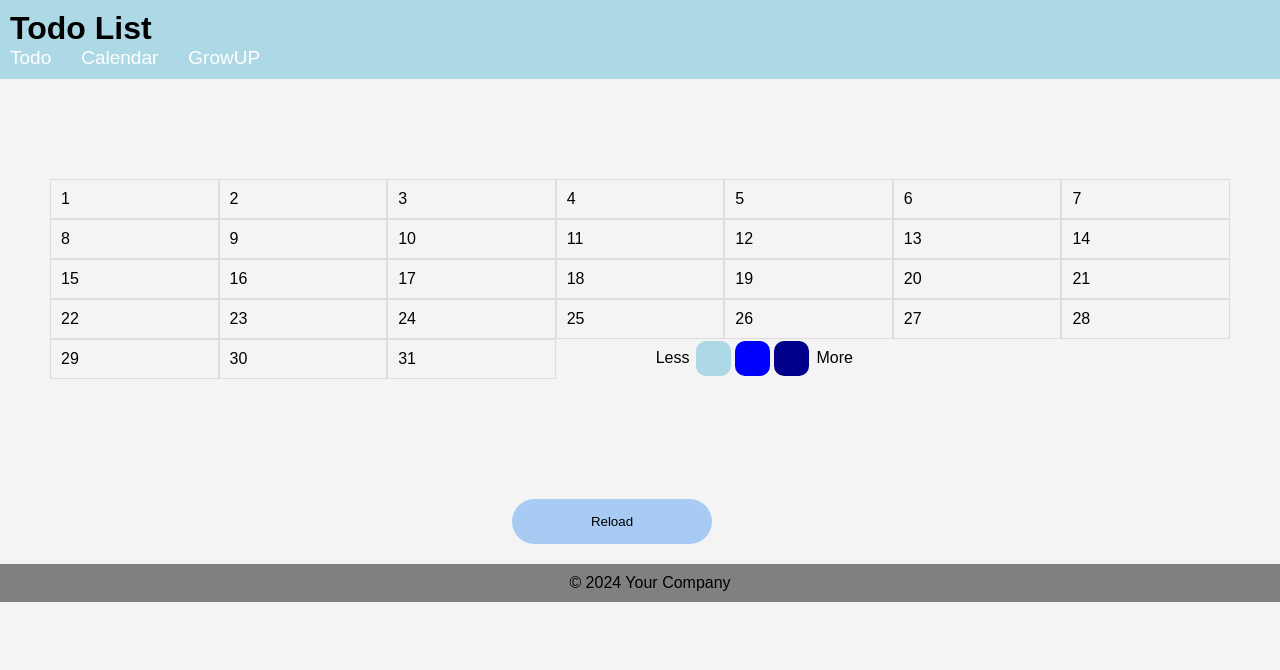
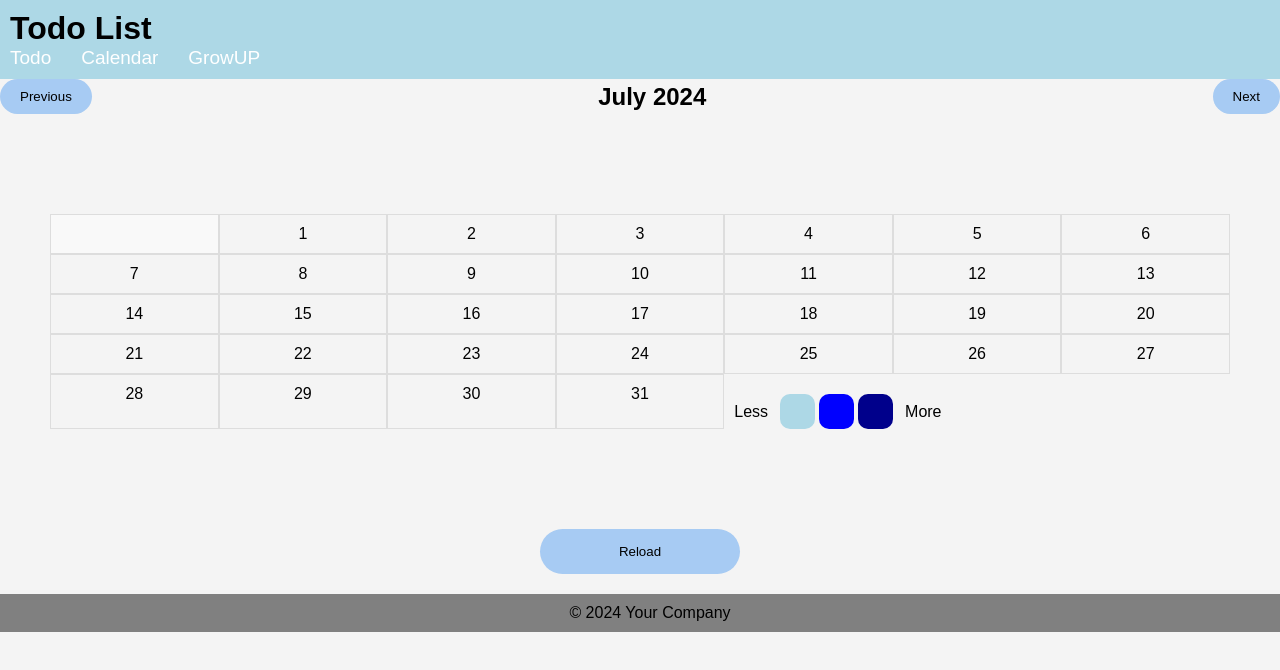
Before and after one commit to furuyashikiiori/camp2024_07, a React (Create React App) app in the folder my-react-app/: page /calendar in a window 1280 px wide. Shown: the top 670 px of the page. Built offline with nearby package versions, Linux system fonts and the light colour scheme; no server answers.

Commit message:
カレンダー全部の月

```diff
--- a/my-react-app/src/components/Calendar.css
+++ b/my-react-app/src/components/Calendar.css
@@ -1,3 +1,28 @@
+.calendar-controls {
+  display: flex;
+  justify-content: space-between;
+  align-items: center;
+  margin-bottom: 20px;
+}
+
+.nav-button {
+  background-color: rgb(167, 203, 243);
+  border: none;
+  border-radius: 100px;
+  padding: 10px 20px;
+  cursor: pointer;
+  transition: background-color 0.3s;
+}
+
+.nav-button:hover {
+  background-color: rgb(98, 162, 235);
+}
+
+.month-year {
+  margin: 0;
+  font-size: 1.5em;
+}
+
 .calendar {
   display: flex;
   flex-wrap: wrap;
@@ -13,6 +38,12 @@
   padding: 10px;
   position: relative;
   cursor: pointer;
+  text-align: center;
+}
+
+.day.empty {
+  background-color: #f9f9f9;
+  cursor: default;
 }
 
 .day.light-blue {
@@ -38,44 +69,42 @@
   box-sizing: border-box;
   text-decoration: none;
   margin: 20px auto;
-  margin-left: 40%;
+  display: block;
 }
 
 .Reload_button:hover {
   background-color: rgb(98, 162, 235);
 }
 
-.calender-less {
-  margin-left: 100px;
-  margin-right: 5px;
-  margin-top: 10px;
+.calendar-legend {
+  display: flex;
+  align-items: center;
+  margin-top: 20px;
 }
 
-.calender-more {
-  margin-left: 5px;
-  margin-top: 10px;
+.calendar-less,
+.calendar-more {
+  margin: 0 10px;
 }
-.rectangle1 {
-  width: 35px;
-  height: 35px;
-  border: none;
-  border-radius: 10px;
-  background-color: lightblue;
-  margin: 2px;
-}
-.rectangle2 {
-  width: 35px;
-  height: 35px;
-  border: none;
-  border-radius: 10px;
-  background-color: blue;
-  margin: 2px;
-}
+
+.rectangle1,
+.rectangle2,
 .rectangle3 {
   width: 35px;
   height: 35px;
   border: none;
   border-radius: 10px;
+  margin: 0 2px;
+}
+
+.rectangle1 {
+  background-color: lightblue;
+}
+
+.rectangle2 {
+  background-color: blue;
+}
+
+.rectangle3 {
   background-color: darkblue;
-  margin: 2px;
 }
--- a/my-react-app/src/components/Calendar.js
+++ b/my-react-app/src/components/Calendar.js
@@ -1,7 +1,9 @@
-import React from "react";
+import React, { useState } from "react";
 import "./Calendar.css";
 
 const Calendar = ({ todos }) => {
+  const [currentMonth, setCurrentMonth] = useState(new Date());
+
   if (!todos) {
     return <div>Loading...</div>;
   }
@@ -27,15 +29,28 @@ const Calendar = ({ todos }) => {
   // カレンダーの日付を描画
   const renderDays = () => {
     const days = [];
-    const today = new Date();
-    const lastDay = new Date(
-      today.getFullYear(),
-      today.getMonth() + 1,
+    const firstDayOfMonth = new Date(
+      currentMonth.getFullYear(),
+      currentMonth.getMonth(),
+      1
+    );
+    const lastDayOfMonth = new Date(
+      currentMonth.getFullYear(),
+      currentMonth.getMonth() + 1,
       0
     ).getDate(); // 今月の最後の日
 
-    for (let i = 1; i <= lastDay; i++) {
-      const date = new Date(today.getFullYear(), today.getMonth(), i);
+    // 週の始まりまで空白の日付を追加
+    for (let i = 0; i < firstDayOfMonth.getDay(); i++) {
+      days.push(<div key={`empty-${i}`} className="day empty"></div>);
+    }
+
+    for (let i = 1; i <= lastDayOfMonth; i++) {
+      const date = new Date(
+        currentMonth.getFullYear(),
+        currentMonth.getMonth(),
+        i
+      );
       days.push(
         <div key={i} className={`day ${getDayClass(date)}`}>
           {i}
@@ -46,17 +61,44 @@ const Calendar = ({ todos }) => {
     return days;
   };
 
+  // 前月に移動
+  const goToPreviousMonth = () => {
+    setCurrentMonth(
+      new Date(currentMonth.getFullYear(), currentMonth.getMonth() - 1, 1)
+    );
+  };
+
+  // 次月に移動
+  const goToNextMonth = () => {
+    setCurrentMonth(
+      new Date(currentMonth.getFullYear(), currentMonth.getMonth() + 1, 1)
+    );
+  };
+
   return (
     <div>
+      <div className="calendar-controls">
+        <button onClick={goToPreviousMonth} className="nav-button">
+          Previous
+        </button>
+        <h2 className="month-year">
+          {currentMonth.toLocaleString("default", { month: "long" })}{" "}
+          {currentMonth.getFullYear()}
+        </h2>
+        <button onClick={goToNextMonth} className="nav-button">
+          Next
+        </button>
+      </div>
       <div className="calendar">
         {renderDays()}
-        <p className="calender-less">Less</p>
-        <div class="rectangle1"></div>
-        <div class="rectangle2"></div>
-        <div class="rectangle3"></div>
-        <p className="calender-more">More</p>
+        <div className="calendar-legend">
+          <p className="calendar-less">Less</p>
+          <div className="rectangle1"></div>
+          <div className="rectangle2"></div>
+          <div className="rectangle3"></div>
+          <p className="calendar-more">More</p>
+        </div>
       </div>
-
       <button
         className="Reload_button"
         onClick={() => window.location.reload()}
```
